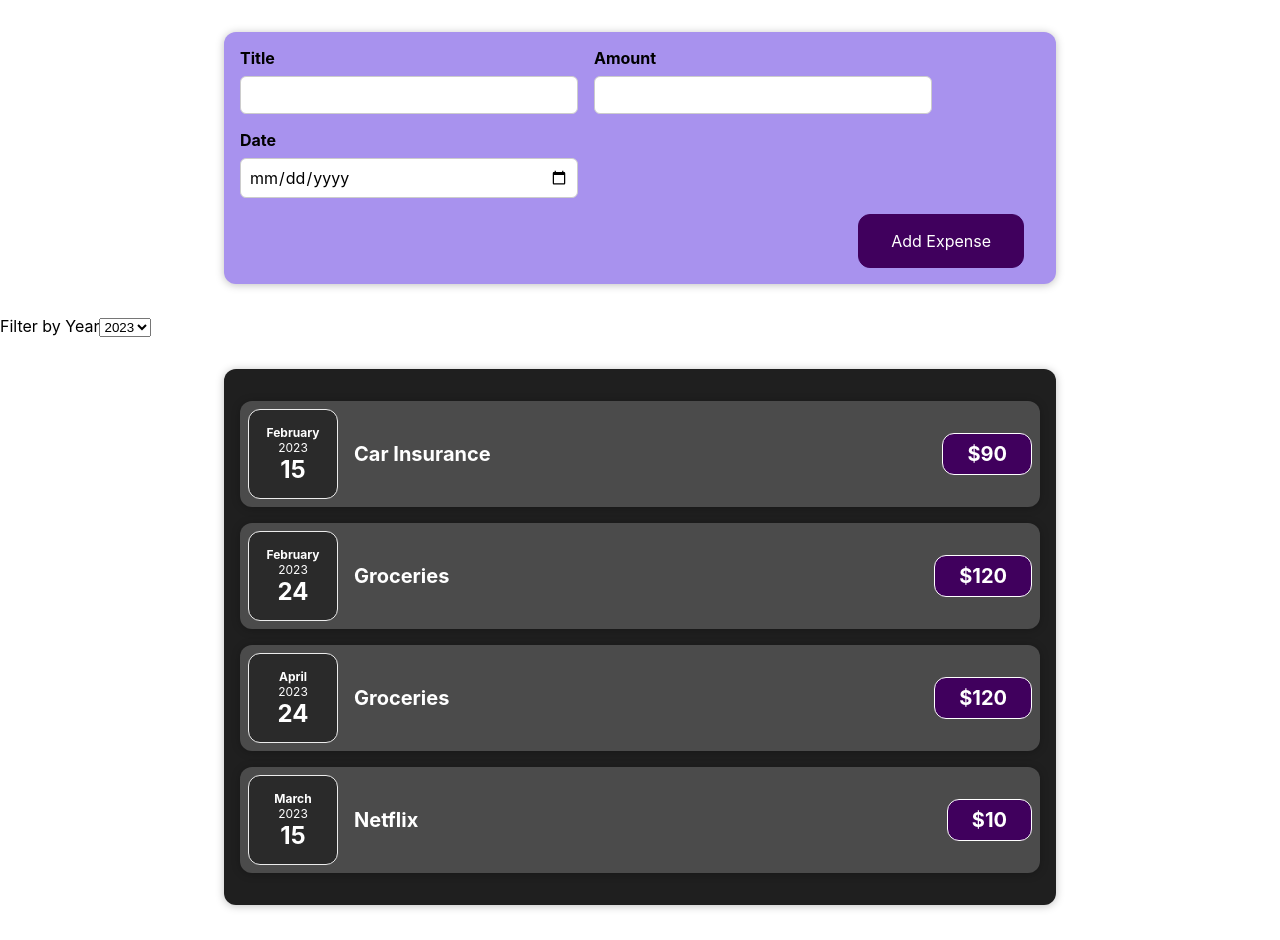
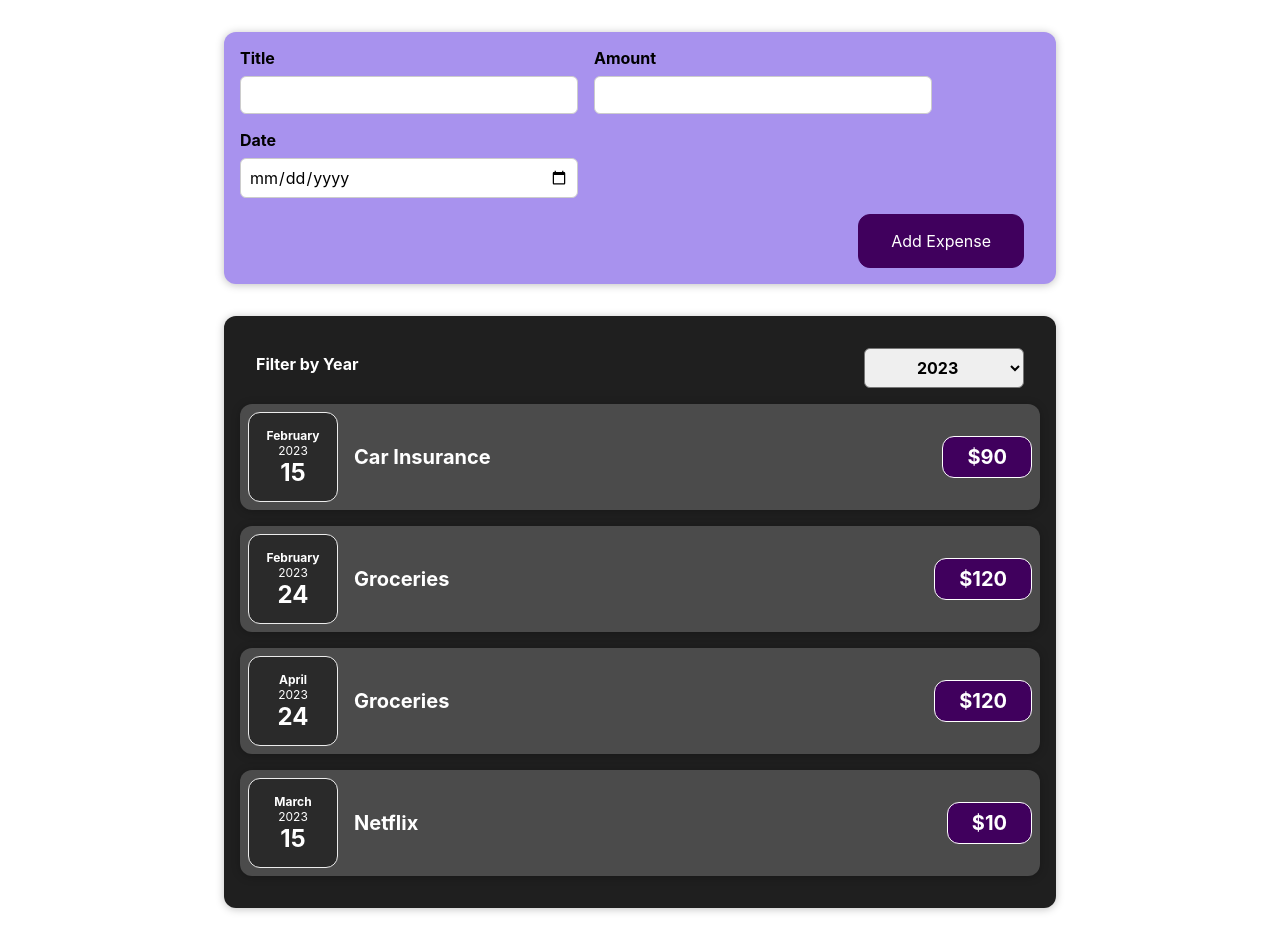
Before and after one commit to dfelleman811/reactjs-intro-app, a React (Create React App) app: page / in a window 1280 px wide. Built offline with nearby package versions, Linux system fonts and the light colour scheme.

Commit message:
added filter styling and refactored Expenses and ExpensesList

```diff
--- a/src/App.js
+++ b/src/App.js
@@ -1,5 +1,5 @@
 import { useState } from "react";
-import ExpenseList from "./components/expenses/ExpenseList";
+import Expenses from "./components/expenses/Expenses";
 import NewExpense from "./components/new-expense/NewExpense";
 
 // dummy expenseItem data - to mimic receiving data from 'outside' the component - simulates props
@@ -65,7 +65,7 @@ function App() {
   return (
     <div>
       <NewExpense onAddExpense={addExpenseHandler} />
-      <ExpenseList expenses={expenses} />
+      <Expenses expenses={expenses} />
     </div>
   );
 }
--- /dev/null
+++ b/src/components/expenses/ExpenseFilter.css
@@ -0,0 +1,24 @@
+.expenses-filter {
+    color: white;
+    padding: 0 1rem;
+}
+
+.expenses-filter__control {
+    display: flex;
+    width: 100%;
+    align-items: center;
+    justify-content: space-between;
+    margin: 1rem 0;
+}
+
+.expenses-filter label {
+    font-weight: bold;
+    margin-bottom: 0.5rem;
+}
+
+.expenses-filter select {
+    font: inherit;
+    padding: 0.5rem 3rem;
+    font-weight: bold;
+    border-radius: 6px;
+}
--- a/src/components/expenses/ExpenseFilter.js
+++ b/src/components/expenses/ExpenseFilter.js
@@ -1,3 +1,5 @@
+import './ExpenseFilter.css';
+
 const ExpenseFilter = (props) => {
   const selectionChangedHandler = (event) => {
     // console.log("from the expense filter")
@@ -8,8 +10,8 @@ const ExpenseFilter = (props) => {
   };
 
   return (
-    <div>
-      <div>
+    <div className="expenses-filter">
+      <div className="expenses-filter__control">
         <label>Filter by Year</label>
         <select value={props.selectedYear} onChange={selectionChangedHandler}>
           <option value="2020">2020</option>
--- a/src/components/expenses/ExpenseItem.js
+++ b/src/components/expenses/ExpenseItem.js
@@ -6,10 +6,10 @@ import Card from "../ui/Card";
 // React will ensure we get one parameter - that is an object that holds all the properties. It's called 'props' - with key:value pairs
 // keys are the attribute names defined in App.js
 function ExpenseItem(props) {
-
   // you MUST only have one root or parent element per return statement/jsx code snippet
   return (
     // use className attribute to give classes to these elements
+    <li>
       <Card className="expense-item">
         <ExpenseDate date={props.date} />
         <div className="expense-item__description">
@@ -17,6 +17,7 @@ function ExpenseItem(props) {
           <div className="expense-item__price">${props.amount}</div>
         </div>
       </Card>
+    </li>
   );
 }
 // need to export it in order to use it
--- a/src/components/expenses/ExpenseList.js
+++ /dev/null
@@ -1,38 +0,0 @@
-import { useState } from "react";
-import ExpenseFilter from "./ExpenseFilter";
-import Card from "../ui/Card";
-import ExpenseItem from "./ExpenseItem";
-import "./ExpenseList.css";
-
-function ExpenseList(props) {
-  const [yearSelected, setYearSelected] = useState(new Date().getFullYear());
-
-  const yearSelectedHandler = (year) => {
-    console.log("in ExpenseList componenet");
-    console.log(year);
-    setYearSelected(year);
-  };
-
-  return (
-    <div>
-      <ExpenseFilter
-        selectedYear={yearSelected}
-        onYearSelected={yearSelectedHandler}
-      />
-      <Card className="expenses">
-        {props.expenses
-          .filter((e) => e.date.getFullYear() === yearSelected)
-          .map((expense) => (
-            <ExpenseItem
-              key={expense.id}
-              title={expense.title}
-              amount={expense.amount}
-              date={expense.date}
-            />
-          ))}
-      </Card>
-    </div>
-  );
-}
-
-export default ExpenseList;
--- /dev/null
+++ b/src/components/expenses/Expenses.js
@@ -0,0 +1,34 @@
+import { useState } from "react";
+import ExpenseFilter from "./ExpenseFilter";
+import Card from "../ui/Card";
+
+import "./Expenses.css";
+import ExpensesList from "./ExpensesList";
+
+function Expenses(props) {
+  const [yearSelected, setYearSelected] = useState("2023");
+
+  const yearSelectedHandler = (year) => {
+    console.log("in ExpenseList componenet");
+    console.log(year);
+    setYearSelected(year);
+  };
+
+  const filteredExpenses = props.expenses.filter(
+    (e) => e.date.getFullYear().toString() === yearSelected
+  );
+
+  return (
+    <div>
+      <Card className="expenses">
+        <ExpenseFilter
+          selectedYear={yearSelected}
+          onYearSelected={yearSelectedHandler}
+        />
+        <ExpensesList expenses={filteredExpenses} />
+      </Card>
+    </div>
+  );
+}
+
+export default Expenses;
--- /dev/null
+++ b/src/components/expenses/ExpensesList.css
@@ -0,0 +1,9 @@
+.expenses-list {
+    list-style: none;
+    padding: 0;
+}
+
+.expenses-list__fallback {
+    color: white;
+    text-align: center;
+}
--- /dev/null
+++ b/src/components/expenses/ExpensesList.js
@@ -0,0 +1,23 @@
+import ExpenseItem from "./ExpenseItem";
+
+import "./ExpensesList.css";
+
+const ExpensesList = (props) => {
+  if (props.expenses.length === 0) {
+    return <h2 className="expenses-list__fallback">No expenses found.</h2>;
+  }
+  return (
+    <ul className="expenses-list">
+      {props.expenses.map((expense) => (
+        <ExpenseItem
+          key={expense.id}
+          title={expense.title}
+          amount={expense.amount}
+          date={expense.date}
+        />
+      ))}
+    </ul>
+  );
+};
+
+export default ExpensesList;
```
Also changed, not shown: src/components/expenses/Expenses.css (renamed from src/components/expenses/ExpenseList.css). Lines whose indentation alone changed are shown as unchanged.
